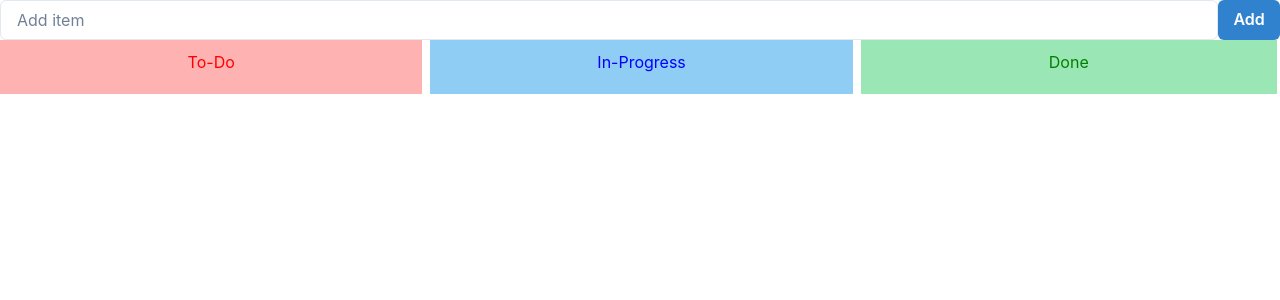
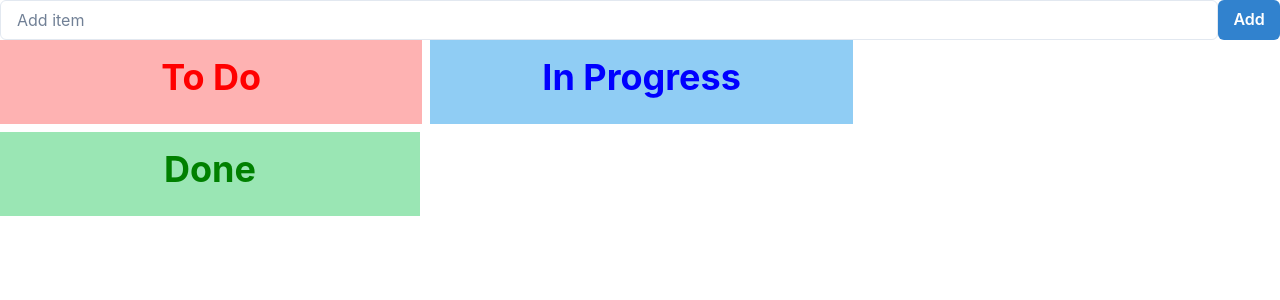
Before and after one commit to helloumma/Drag-Drop, a Next.js app: page / in a window 1280 px wide. Shown: the top 300 px of the page. Built offline with nearby package versions, Linux system fonts and the light colour scheme.

Commit message:
styles complete

```diff
--- a/components/complete.tsx
+++ b/components/complete.tsx
@@ -1,5 +1,6 @@
 import React, { ReactNode } from "react";
 import { useDroppable } from "@dnd-kit/core";
+import { Text } from "@chakra-ui/react";
 
 interface props {
   children: ReactNode;
@@ -17,7 +18,9 @@ const CompleteBoard = (props: props) => {
 
   return (
     <div ref={setNodeRef} style={style}>
-      <h2>Done</h2>
+      <Text fontSize="4xl" as="b">
+        Done
+      </Text>
       {props.children}
     </div>
   );
--- a/components/inProgress.tsx
+++ b/components/inProgress.tsx
@@ -1,5 +1,6 @@
 import React, { ReactNode } from "react";
 import { useDroppable } from "@dnd-kit/core";
+import { Text } from "@chakra-ui/react";
 
 interface props {
   children: ReactNode;
@@ -17,7 +18,9 @@ const InProgressBoard = (props: props) => {
 
   return (
     <div ref={setNodeRef} style={style}>
-      <h2>In-Progress</h2>
+      <Text fontSize="4xl" as="b">
+        In Progress
+      </Text>
       {props.children}
     </div>
   );
--- a/components/todo.tsx
+++ b/components/todo.tsx
@@ -1,5 +1,6 @@
 import React, { ReactNode } from "react";
 import { useDroppable } from "@dnd-kit/core";
+import { Text } from "@chakra-ui/react";
 
 interface props {
   children: ReactNode;
@@ -17,7 +18,9 @@ const ToDoBoard = (props: props) => {
 
   return (
     <div ref={setNodeRef} style={style}>
-      <h2>To-Do</h2>
+      <Text fontSize="4xl" as="b">
+        To Do
+      </Text>
       {props.children}
     </div>
   );
--- a/pages/index.tsx
+++ b/pages/index.tsx
@@ -52,32 +52,6 @@ export default function Home() {
     setTodoList(newList);
   };
 
-  const { isOver, setNodeRef } = useDroppable({
-    id: "to-do",
-  });
-
-  const toDoStyle = {
-    backgroundColor: isOver ? "lightblue" : "white",
-    padding: "10px",
-    border: "1px solid black",
-    marginBottom: "10px",
-  };
-
-  const inProgressStyle = {
-    backgroundColor: isOver ? "lightyellow" : "white",
-    padding: "10px",
-    border: "1px solid black",
-    marginBottom: "10px",
-  };
-
-  const doneStyle = {
-    backgroundColor: isOver ? "lightgreen" : "white",
-    padding: "10px",
-    border: "1px solid black",
-    marginBottom: "10px",
-    textDecoration: "line-through",
-  };
-
   return (
     <>
       <Head>
@@ -90,13 +64,6 @@ export default function Home() {
         <Form input={input} onChange={onChange} onSubmit={onSubmit} />
 
         <DndContext onDragEnd={handleDragEnd}>
-          {/*
-            <Board style={todo}>
-              {todoList.map((item, id: number) => {
-                if(item.status === "to-do") ...
-              })}
-            </Board>
-           */}
           <Wrap>
             <WrapItem>
               <Center w="33vw" bg="red.200">
@@ -133,7 +100,7 @@ export default function Home() {
               </Center>
             </WrapItem>
             <WrapItem>
-              <Center w="32.5vw" bg="green.200">
+              <Center w="32.8vw" bg="green.200">
                 <CompleteBoard>
                   {todoList.map((item, id: number) => {
                     if (item.status === "done") {
```
